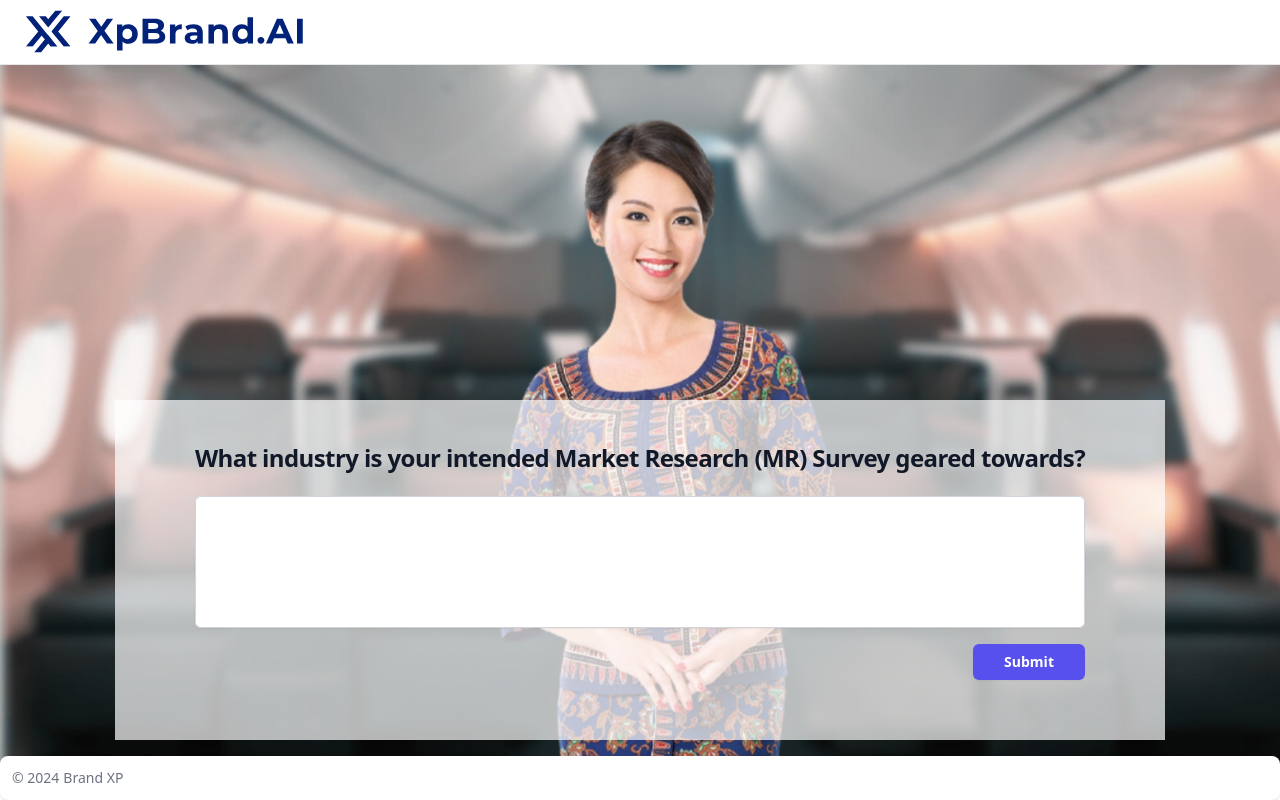
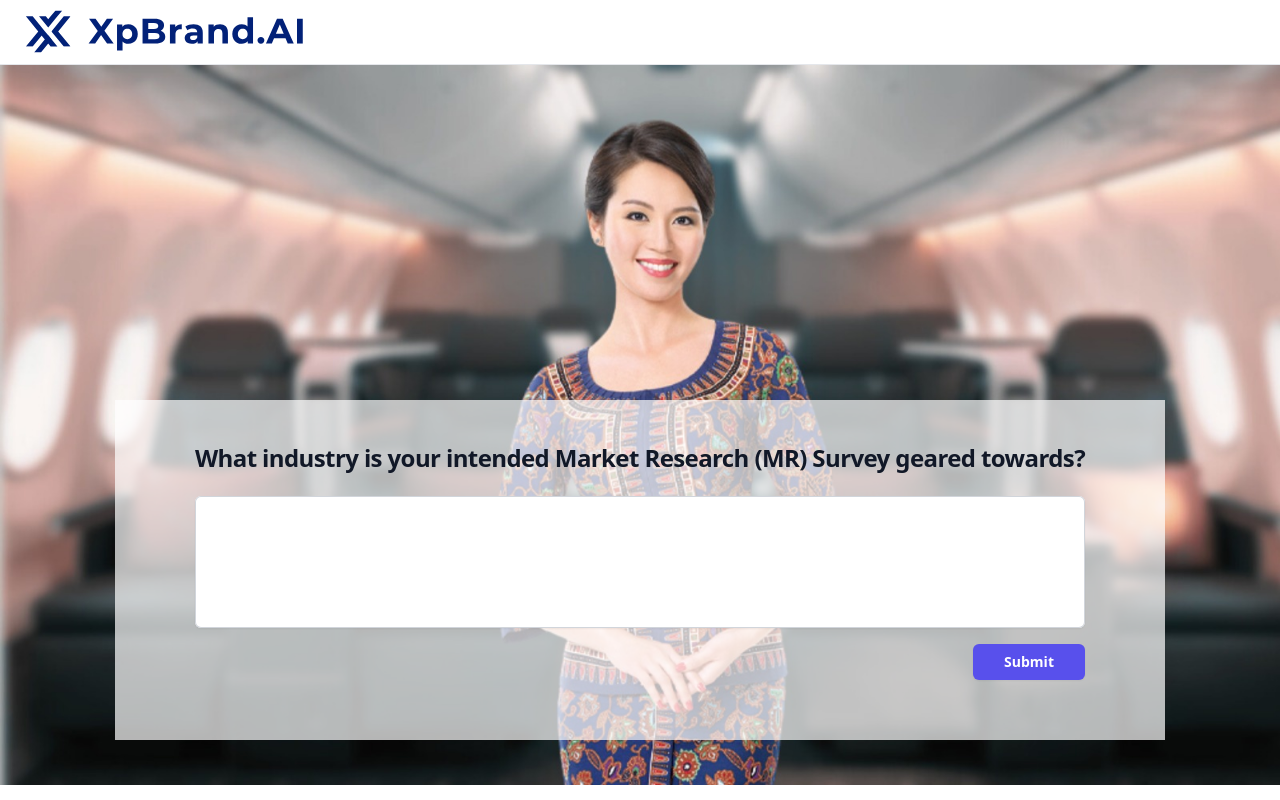
Before and after one commit to kapilnchauhan77/Dynamic-Contact-Form, a React (Vite) app: page / in a window 1280 px wide. Built offline with nearby package versions, Linux system fonts and the light colour scheme.

Commit message:
footer removal

```diff
--- a/src/App.tsx
+++ b/src/App.tsx
@@ -1,5 +1,5 @@
 import { BrowserRouter, Routes, Route } from "react-router-dom";
-import { Navbar, Hero, Footer, GenerationForm, AvatarChat, Contact } from './components'
+import { Navbar, Hero, GenerationForm, AvatarChat, Contact } from './components'
 import { useState } from "react";
 
 function App() {
@@ -20,7 +20,6 @@ function App() {
                     <Route path="/contact" element={<Contact />} />
                 </Routes>
 
-                <Footer />
 
             </div>
         </BrowserRouter>
```
